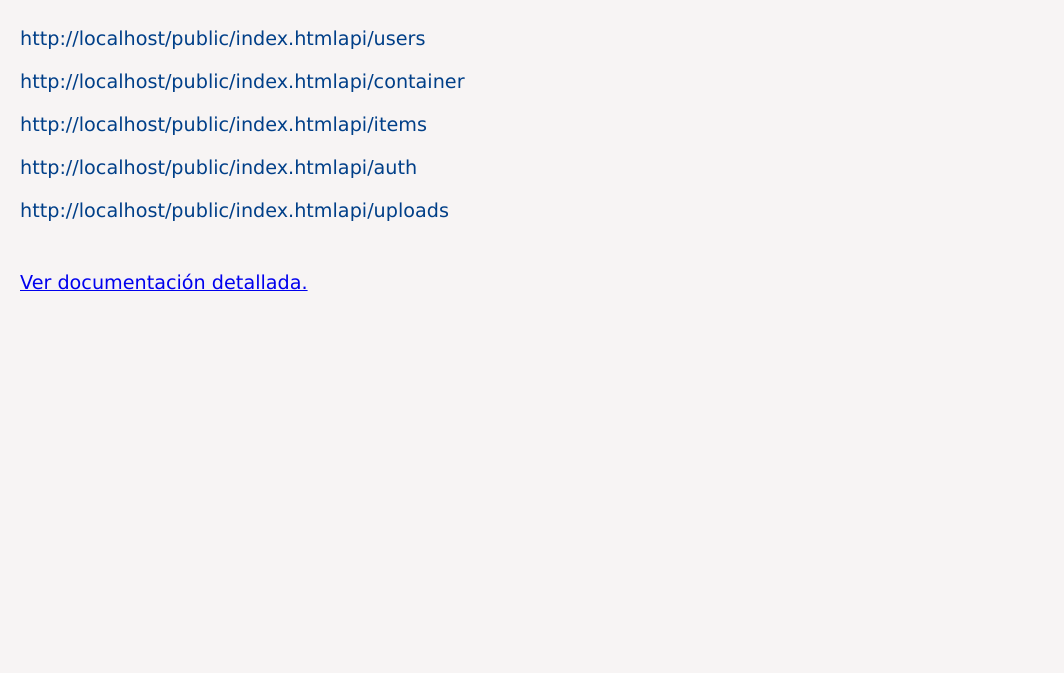
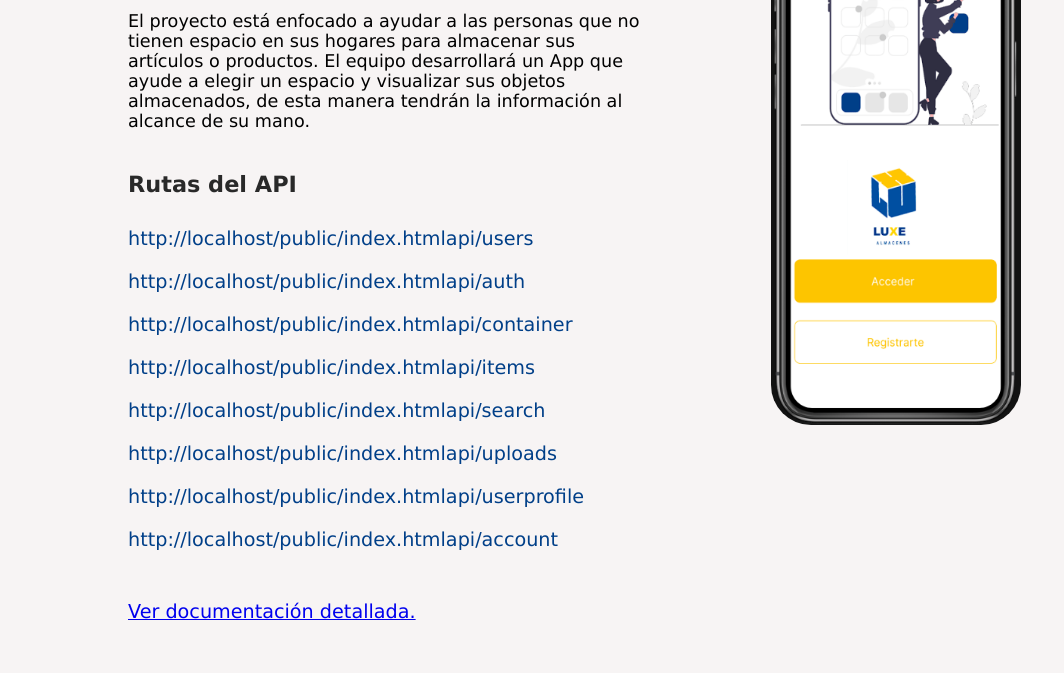
Before and after one commit to g-susvs/LUXE-API-REST, a website: page public/index.html in a window 1280 px wide. Shown: the part 145-818 px from the top of the page, without its empty margins (0-1064 px from the left). Drawn offline with Linux system fonts and the light colour scheme.

Commit message:
Mejorando el index

```diff
--- a/public/index.html
+++ b/public/index.html
@@ -11,13 +11,33 @@
         *{margin: 0;padding: 0;box-sizing: border-box;font-family: Verdana, Geneva, Tahoma, sans-serif;}
         body{background-color: rgb(247, 244, 244);}
         .container{
-            margin: 20px;
+            margin: 50px auto;
+            width: 80%;
+
         }
         h1{
             font-size: 3rem;
             color: #003f88;
         }
+        section{
+            display: grid;
+            grid-template-columns: repeat(2,1fr);
+        }
 
+        .text-box p{
+            padding-top: 50px;
+            font-size: 1.1rem;
+        }
+        .img-box{
+            display: flex;
+            justify-content: center;
+            padding-top: 20px;
+        }
+        .img-box img{
+            width: 250px;
+            height: 500px;
+            border-radius: 40px;
+        }
         h4{
             margin-top: 40px;
             font-size: 1.4rem;
@@ -41,13 +61,25 @@
 </head>
 <body>
     <div class="container">
-        <h1>LU<span style="color: #FDC500;">X</span>E API</h1>
-        <h4>Rutas del API</h4>
+        <section>
+            <div class="text-box">
+                <h1>LU<span style="color: #FDC500;">X</span>E API</h1>
+                <p>
+                    El proyecto está enfocado a ayudar a las personas que no tienen espacio en sus hogares para almacenar sus artículos o productos. El equipo desarrollará un App que ayude a elegir un espacio y visualizar sus objetos almacenados, de esta manera tendrán la información al alcance de su mano.
+                </p>
+                <h4>Rutas del API</h4>
         <div id="rutas">
 
         </div>
         <br>
         <a id="doc" target="_blank" href="https://documenter.getpostman.com/view/23147447/2s7YfU7XSt">Ver documentación detallada.</a>
+            </div>
+            <div class="img-box">
+                <img src="./assets/app.png" alt="app">
+            </div>
+
+        </section>
+
     </div>
 
 
@@ -59,10 +91,13 @@
         $div.innerHTML = `
             <ul>
                 <li>${window.location.href}api/users </li>
+                <li>${window.location.href}api/auth </li>
                 <li>${window.location.href}api/container </li>
                 <li>${window.location.href}api/items </li>
-                <li>${window.location.href}api/auth </li>
+                <li>${window.location.href}api/search </li>
                 <li>${window.location.href}api/uploads </li>
+                <li>${window.location.href}api/userprofile </li>
+                <li>${window.location.href}api/account </li>
             </ul>
         `
     </script>
```
Also changed, not shown: public/assets/app.png (added).
